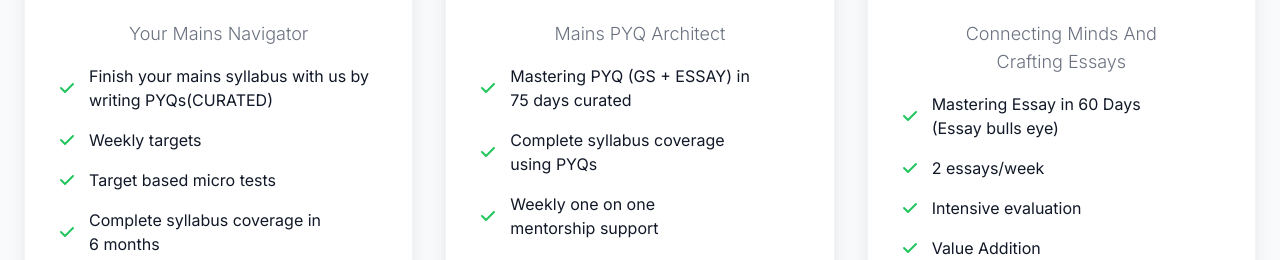
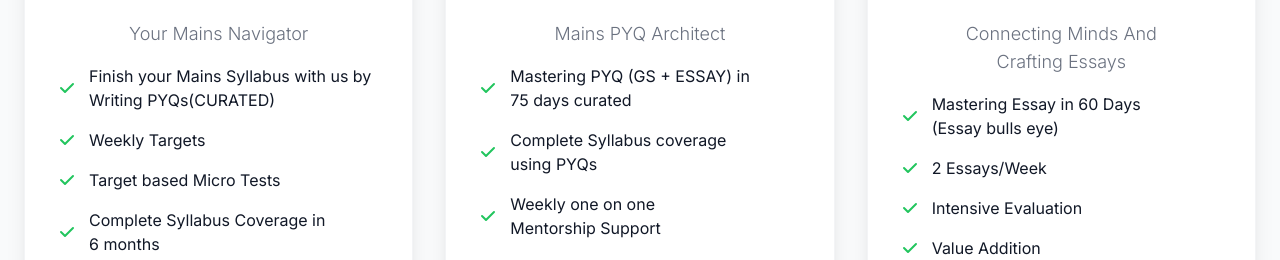
Before and after one commit to AjithCodeCraft/ATOM-WEBSITE-MAIN, a Next.js app: page / in a window 1280 px wide. Both pictures are taken after a click on the button "2025 Mains". Shown: the part 2015-2275 px from the top of the page. Built offline with nearby package versions, Linux system fonts and the light colour scheme.

Commit message:
Solved the suggestions

```diff
--- a/src/app/components/Course.js
+++ b/src/app/components/Course.js
@@ -49,7 +49,7 @@ function Course() {
                                     <svg className="flex-shrink-0 w-5 h-5 text-green-500 dark:text-green-400" fill="currentColor" viewBox="0 0 20 20" xmlns="http://www.w3.org/2000/svg">
                                         <path fillRule="evenodd" d="M16.707 5.293a1 1 0 010 1.414l-8 8a1 1 0 01-1.414 0l-4-4a1 1 0 011.414-1.414L8 12.586l7.293-7.293a1 1 0 011.414 0z" clipRule="evenodd"></path>
                                     </svg>
-                                    <span>Intensive evaluation and<span className="block">value addition</span></span>
+                                    <span>Intensive Evaluation and<span className="block">Value Addition</span></span>
                                 </li>
                                 <li className="flex items-center space-x-3">
                                     <svg className="flex-shrink-0 w-5 h-5 text-green-500 dark:text-green-400" fill="currentColor" viewBox="0 0 20 20" xmlns="http://www.w3.org/2000/svg">
@@ -155,7 +155,7 @@ function Course() {
                                     <svg className="flex-shrink-0 w-5 h-5 text-green-500 dark:text-green-400" fill="currentColor" viewBox="0 0 20 20" xmlns="http://www.w3.org/2000/svg">
                                         <path fillRule="evenodd" d="M16.707 5.293a1 1 0 010 1.414l-8 8a1 1 0 01-1.414 0l-4-4a1 1 0 011.414-1.414L8 12.586l7.293-7.293a1 1 0 011.414 0z" clipRule="evenodd"></path>
                                     </svg>
-                                    <span>Intensive evaluation</span>
+                                    <span>Intensive Evaluation</span>
                                 </li>
                                 <li className="flex items-center space-x-3">
                                     <svg className="flex-shrink-0 w-5 h-5 text-green-500 dark:text-green-400" fill="currentColor" viewBox="0 0 20 20" xmlns="http://www.w3.org/2000/svg">
@@ -212,31 +212,31 @@ function Course() {
                                     <svg className="flex-shrink-0 w-5 h-5 text-green-500 dark:text-green-400" fill="currentColor" viewBox="0 0 20 20" xmlns="http://www.w3.org/2000/svg">
                                         <path fillRule="evenodd" d="M16.707 5.293a1 1 0 010 1.414l-8 8a1 1 0 01-1.414 0l-4-4a1 1 0 011.414-1.414L8 12.586l7.293-7.293a1 1 0 011.414 0z" clipRule="evenodd"></path>
                                     </svg>
-                                    <span>Finish your mains syllabus with us by writing PYQs(CURATED)</span>
+                                    <span>Finish your Mains Syllabus with us by Writing PYQs(CURATED)</span>
                                 </li>
                                 <li className="flex items-center space-x-3">
                                     <svg className="flex-shrink-0 w-5 h-5 text-green-500 dark:text-green-400" fill="currentColor" viewBox="0 0 20 20" xmlns="http://www.w3.org/2000/svg">
                                         <path fillRule="evenodd" d="M16.707 5.293a1 1 0 010 1.414l-8 8a1 1 0 01-1.414 0l-4-4a1 1 0 011.414-1.414L8 12.586l7.293-7.293a1 1 0 011.414 0z" clipRule="evenodd"></path>
                                     </svg>
-                                    <span>Weekly targets</span>
+                                    <span>Weekly Targets</span>
                                 </li>
                                 <li className="flex items-center space-x-3">
                                     <svg className="flex-shrink-0 w-5 h-5 text-green-500 dark:text-green-400" fill="currentColor" viewBox="0 0 20 20" xmlns="http://www.w3.org/2000/svg">
                                         <path fillRule="evenodd" d="M16.707 5.293a1 1 0 010 1.414l-8 8a1 1 0 01-1.414 0l-4-4a1 1 0 011.414-1.414L8 12.586l7.293-7.293a1 1 0 011.414 0z" clipRule="evenodd"></path>
                                     </svg>
-                                    <span>Target based micro tests</span>
+                                    <span>Target based Micro Tests</span>
                                 </li>
                                 <li className="flex items-center space-x-3">
                                     <svg className="flex-shrink-0 w-5 h-5 text-green-500 dark:text-green-400" fill="currentColor" viewBox="0 0 20 20" xmlns="http://www.w3.org/2000/svg">
                                         <path fillRule="evenodd" d="M16.707 5.293a1 1 0 010 1.414l-8 8a1 1 0 01-1.414 0l-4-4a1 1 0 011.414-1.414L8 12.586l7.293-7.293a1 1 0 011.414 0z" clipRule="evenodd"></path>
                                     </svg>
-                                    <span>Complete syllabus coverage in<span className="block"> 6 months</span></span>
+                                    <span>Complete Syllabus Coverage in<span className="block"> 6 months</span></span>
                                 </li>
                                 <li className="flex items-center space-x-3">
                                     <svg className="flex-shrink-0 w-5 h-5 text-green-500 dark:text-green-400" fill="currentColor" viewBox="0 0 20 20" xmlns="http://www.w3.org/2000/svg">
                                         <path fillRule="evenodd" d="M16.707 5.293a1 1 0 010 1.414l-8 8a1 1 0 01-1.414 0l-4-4a1 1 0 011.414-1.414L8 12.586l7.293-7.293a1 1 0 011.414 0z" clipRule="evenodd"></path>
                                     </svg>
-                                    <span>Weekly one on one<span className="block">mentorship support</span></span>
+                                    <span>Weekly one on one<span className="block">Mentorship Support</span></span>
                                 </li>
                                 <li className="flex items-center space-x-3">
                                     <svg className="flex-shrink-0 w-5 h-5 text-green-500 dark:text-green-400" fill="currentColor" viewBox="0 0 20 20" xmlns="http://www.w3.org/2000/svg">
@@ -248,13 +248,13 @@ function Course() {
                                     <svg className="flex-shrink-0 w-5 h-5 text-green-500 dark:text-green-400" fill="currentColor" viewBox="0 0 20 20" xmlns="http://www.w3.org/2000/svg">
                                         <path fillRule="evenodd" d="M16.707 5.293a1 1 0 010 1.414l-8 8a1 1 0 01-1.414 0l-4-4a1 1 0 011.414-1.414L8 12.586l7.293-7.293a1 1 0 011.414 0z" clipRule="evenodd"></path>
                                     </svg>
-                                    <span>Weekly progress analysis</span>
+                                    <span>Weekly Progress Analysis</span>
                                 </li>
                                 <li className="flex items-center space-x-3">
                                     <svg className="flex-shrink-0 w-5 h-5 text-green-500 dark:text-green-400" fill="currentColor" viewBox="0 0 20 20" xmlns="http://www.w3.org/2000/svg">
                                         <path fillRule="evenodd" d="M16.707 5.293a1 1 0 010 1.414l-8 8a1 1 0 01-1.414 0l-4-4a1 1 0 011.414-1.414L8 12.586l7.293-7.293a1 1 0 011.414 0z" clipRule="evenodd"></path>
                                     </svg>
-                                    <span>Intensive evaluation and<span className="block"> value addition</span></span>
+                                    <span>Intensive Evaluation and<span className="block"> Value Addition</span></span>
                                 </li>
                             </ul>
                             <button type='button'onClick={() =>sendWhatsAppMessage("ATOM SCRIBBLE", "Your Mains Navigator")} className="text-white bg-indigo-600 hover:bg-indigo-900 focus:ring-4 focus:ring-purple-200 font-medium rounded-full text-sm px-5 py-2.5 text-center dark:text-white dark:focus:ring-purple-900">
@@ -280,19 +280,19 @@ function Course() {
                                     <svg className="flex-shrink-0 w-5 h-5 text-green-500 dark:text-green-400" fill="currentColor" viewBox="0 0 20 20" xmlns="http://www.w3.org/2000/svg">
                                         <path fillRule="evenodd" d="M16.707 5.293a1 1 0 010 1.414l-8 8a1 1 0 01-1.414 0l-4-4a1 1 0 011.414-1.414L8 12.586l7.293-7.293a1 1 0 011.414 0z" clipRule="evenodd"></path>
                                     </svg>
-                                    <span>Complete syllabus coverage<span className="block"> using PYQs</span></span>
+                                    <span>Complete Syllabus coverage<span className="block"> using PYQs</span></span>
                                 </li>
                                 <li className="flex items-center space-x-3">
                                     <svg className="flex-shrink-0 w-5 h-5 text-green-500 dark:text-green-400" fill="currentColor" viewBox="0 0 20 20" xmlns="http://www.w3.org/2000/svg">
                                         <path fillRule="evenodd" d="M16.707 5.293a1 1 0 010 1.414l-8 8a1 1 0 01-1.414 0l-4-4a1 1 0 011.414-1.414L8 12.586l7.293-7.293a1 1 0 011.414 0z" clipRule="evenodd"></path>
                                     </svg>
-                                    <span>Weekly one on one<span className="block"> mentorship support</span></span>
+                                    <span>Weekly one on one<span className="block"> Mentorship Support</span></span>
                                 </li>
                                 <li className="flex items-center space-x-3">
                                     <svg className="flex-shrink-0 w-5 h-5 text-green-500 dark:text-green-400" fill="currentColor" viewBox="0 0 20 20" xmlns="http://www.w3.org/2000/svg">
                                         <path fillRule="evenodd" d="M16.707 5.293a1 1 0 010 1.414l-8 8a1 1 0 01-1.414 0l-4-4a1 1 0 011.414-1.414L8 12.586l7.293-7.293a1 1 0 011.414 0z" clipRule="evenodd"></path>
                                     </svg>
-                                    <span>Weekly progress analysis</span>
+                                    <span>Weekly Progress Analysis</span>
                                 </li>
                                 <li className="flex items-center space-x-3">
                                     <svg className="flex-shrink-0 w-5 h-5 text-green-500 dark:text-green-400" fill="currentColor" viewBox="0 0 20 20" xmlns="http://www.w3.org/2000/svg">
@@ -324,13 +324,13 @@ function Course() {
                                     <svg className="flex-shrink-0 w-5 h-5 text-green-500 dark:text-green-400" fill="currentColor" viewBox="0 0 20 20" xmlns="http://www.w3.org/2000/svg">
                                         <path fillRule="evenodd" d="M16.707 5.293a1 1 0 010 1.414l-8 8a1 1 0 01-1.414 0l-4-4a1 1 0 011.414-1.414L8 12.586l7.293-7.293a1 1 0 011.414 0z" clipRule="evenodd"></path>
                                     </svg>
-                                    <span>2 essays/week</span>
+                                    <span>2 Essays/Week</span>
                                 </li>
                                 <li className="flex items-center space-x-3">
                                     <svg className="flex-shrink-0 w-5 h-5 text-green-500 dark:text-green-400" fill="currentColor" viewBox="0 0 20 20" xmlns="http://www.w3.org/2000/svg">
                                         <path fillRule="evenodd" d="M16.707 5.293a1 1 0 010 1.414l-8 8a1 1 0 01-1.414 0l-4-4a1 1 0 011.414-1.414L8 12.586l7.293-7.293a1 1 0 011.414 0z" clipRule="evenodd"></path>
                                     </svg>
-                                    <span>Intensive evaluation</span>
+                                    <span>Intensive Evaluation</span>
                                 </li>
                                 <li className="flex items-center space-x-3">
                                     <svg className="flex-shrink-0 w-5 h-5 text-green-500 dark:text-green-400" fill="currentColor" viewBox="0 0 20 20" xmlns="http://www.w3.org/2000/svg">
@@ -354,7 +354,7 @@ function Course() {
                                     <svg className="flex-shrink-0 w-5 h-5 text-green-500 dark:text-green-400" fill="currentColor" viewBox="0 0 20 20" xmlns="http://www.w3.org/2000/svg">
                                         <path fillRule="evenodd" d="M16.707 5.293a1 1 0 010 1.414l-8 8a1 1 0 01-1.414 0l-4-4a1 1 0 011.414-1.414L8 12.586l7.293-7.293a1 1 0 011.414 0z" clipRule="evenodd"></path>
                                     </svg>
-                                    <span>Model answer frameworks</span>
+                                    <span>Model Answer Frameworks</span>
                                 </li>
                             </ul>
                             <button type='button' onClick={() =>sendWhatsAppMessage("ESSAY NEBULA", "Connecting Minds And Crafting Essays")} className="text-white bg-indigo-600 hover:bg-indigo-900 focus:ring-4 focus:ring-purple-200 font-medium rounded-full text-sm px-5 py-2.5 text-center dark:text-white dark:focus:ring-purple-900">
--- a/src/app/components/whychose.js
+++ b/src/app/components/whychose.js
@@ -19,7 +19,7 @@ const WhyChoose = () => {
                 To ignite the flames of aspiration within every cosmic explorer. <br /><br />
                 Think of us as the backstage pass to cracking the IAS code. We envision a community where knowledge flows freely, doubts find answers, and resilience becomes second nature. <br /><br />
                 As we prepare aspirants for the IAS journey, we see a ripple effect - a ripple that extends beyond exams, touching lives, policies, and the very fabric of our nation. <br /><br />
-                AToM's legacy lies in the aspirants we nurture, the leaders we shape, and the positive impact they create.
+                Atom's legacy lies in the aspirants we nurture, the leaders we shape, and the positive impact they create.
               </p>
             </div>
             <div className="relative flex justify-center items-center w-full h-[400px] max-w-[400px] mx-auto">
@@ -49,7 +49,7 @@ const WhyChoose = () => {
               </h2>
               <p className="mb-4 lg:px-6 px-0 text-base text-center text-black sm:text-left md:text-md">
                 Because we’re not just about exams; we’re about shaping future leaders who’ll inspire generations. <br /><br />
-                At AToM, our mission is to ignite the flames of aspiration within every IAS aspirant. <br /><br />
+                At Atom, our mission is to ignite the flames of aspiration within every IAS aspirant. <br /><br />
                 We believe that mentorship is the compass that guides these flames toward the summit of success. <br /><br />
                 Through curated courses, personalized mentorship, and unwavering commitment, we empower aspirants. <br /><br />
                 <span className='font-semibold'>Why choose us?</span> <br />
--- a/src/app/page.js
+++ b/src/app/page.js
@@ -26,8 +26,8 @@ export default function Home() {
         <section className="bg-white lg:pt-10  px-6 lg:px-12 xl:px-4 pt-10 pb-3  mt-32 lg:mt-5">
           <div className="lg:grid lg:grid-cols-12 lg:py-14 lg:pt-18">
             <div className="lg:col-span-7 flex flex-col justify-center items-center lg:items-start text-center lg:text-left lg:pr-8">
-              <h1 className="text-indigo-600 dark:text-indigo-400 text-4xl font-bold md:text-3xl lg:text-4xl xl:text-5xl mb-3">
-                Welcome to Atom
+            <h1 className="text-indigo-600 dark:text-indigo-400 text-5xl font-bold md:text-4xl lg:text-5xl xl:text-6xl mb-3">
+            Welcome to Atom
               </h1>
               <h2 className="max-w-2xl mb-4 text-3xl font-bold tracking-tight md:text-4xl xl:text-4xl text-black dark:text-black">
                 The Cosmic Hub for IAS Aspirants
```
Also changed, not shown: src/app/components/footer.js (+9 -1 lines).
